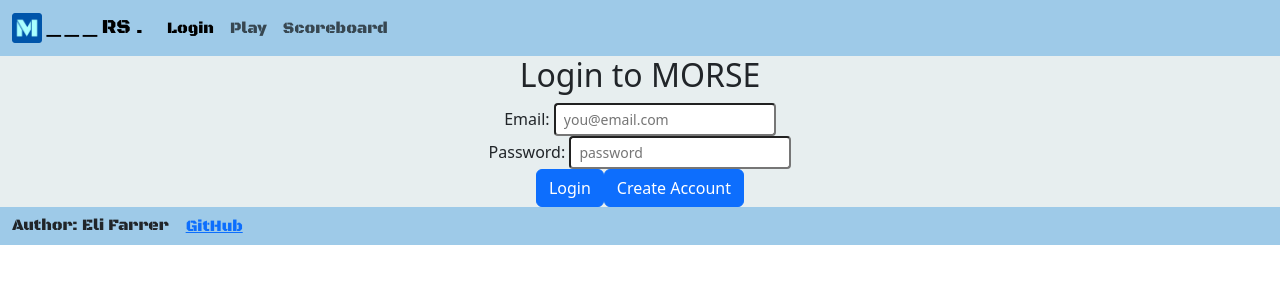
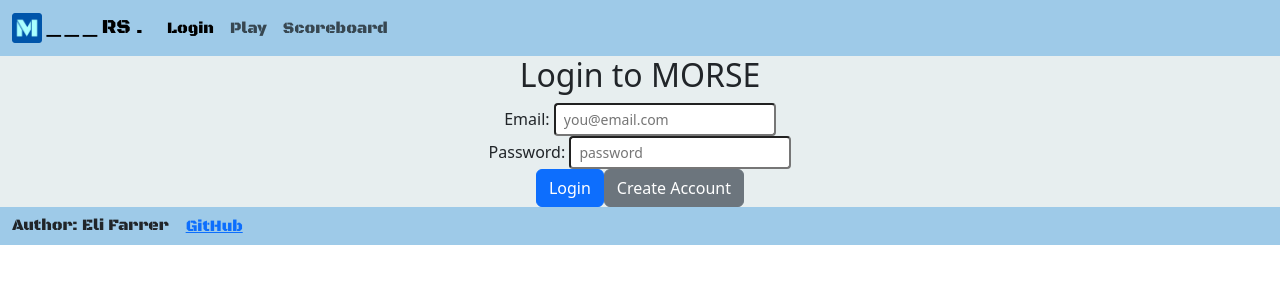
Before and after one commit to EliFarrer/startup, a React (Vite) app: page / in a window 1280 px wide. Shown: the top 300 px of the page. Built offline with nearby package versions, Linux system fonts and the light colour scheme.

Commit message:
changed button to secondary

```diff
--- a/src/login/login.jsx
+++ b/src/login/login.jsx
@@ -18,7 +18,7 @@ export function Login() {
             <input className="form-control-sm" type="password" placeholder="password" />
         </div>
         <NavLink className='btn btn-primary' to='play'>Login</NavLink>
-        <NavLink className='btn btn-primary' to='play'>Create Account</NavLink>
+        <NavLink className='btn btn-secondary' to='play'>Create Account</NavLink>
         </form>
         </div>
     </main>
```
